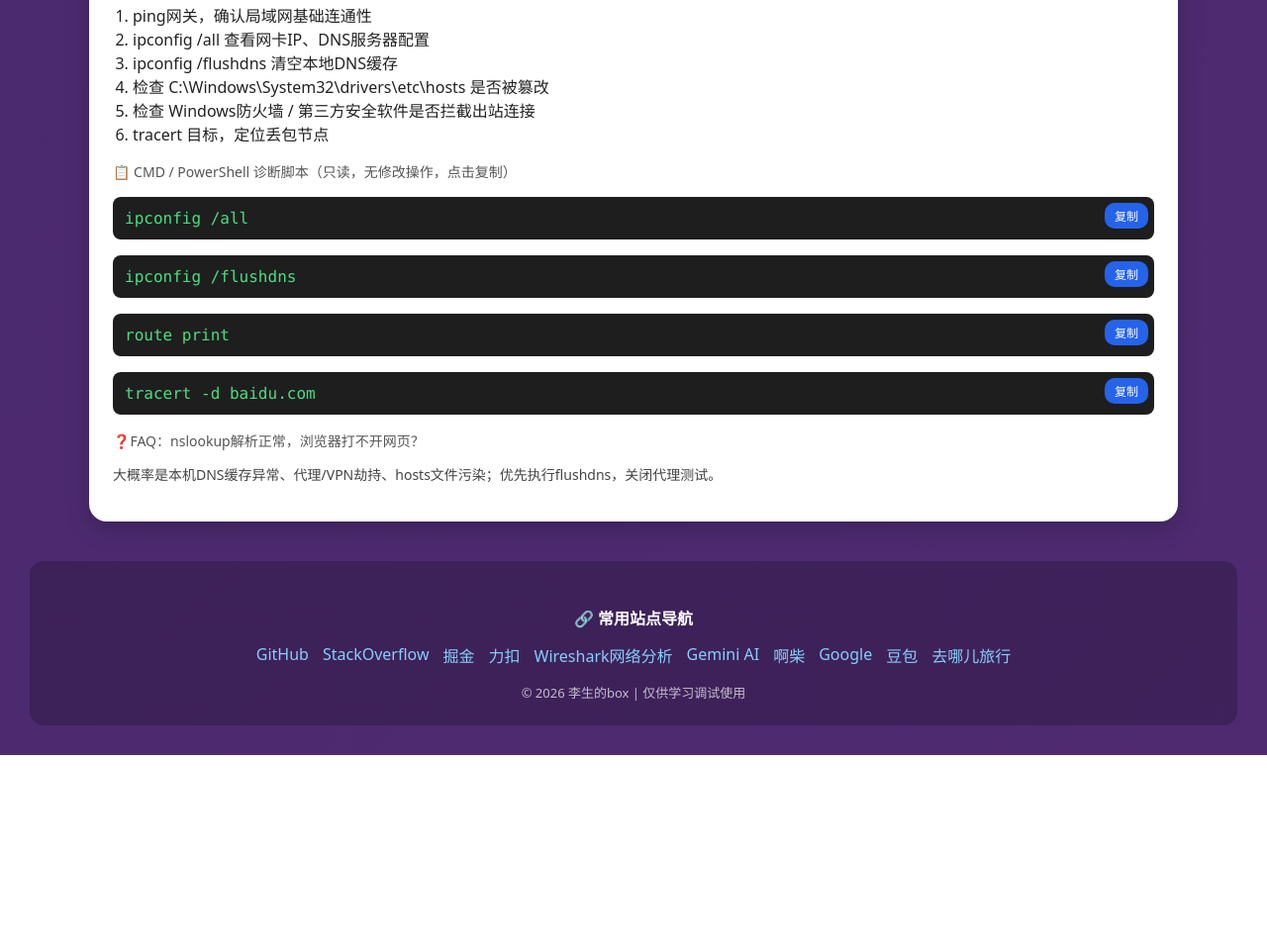
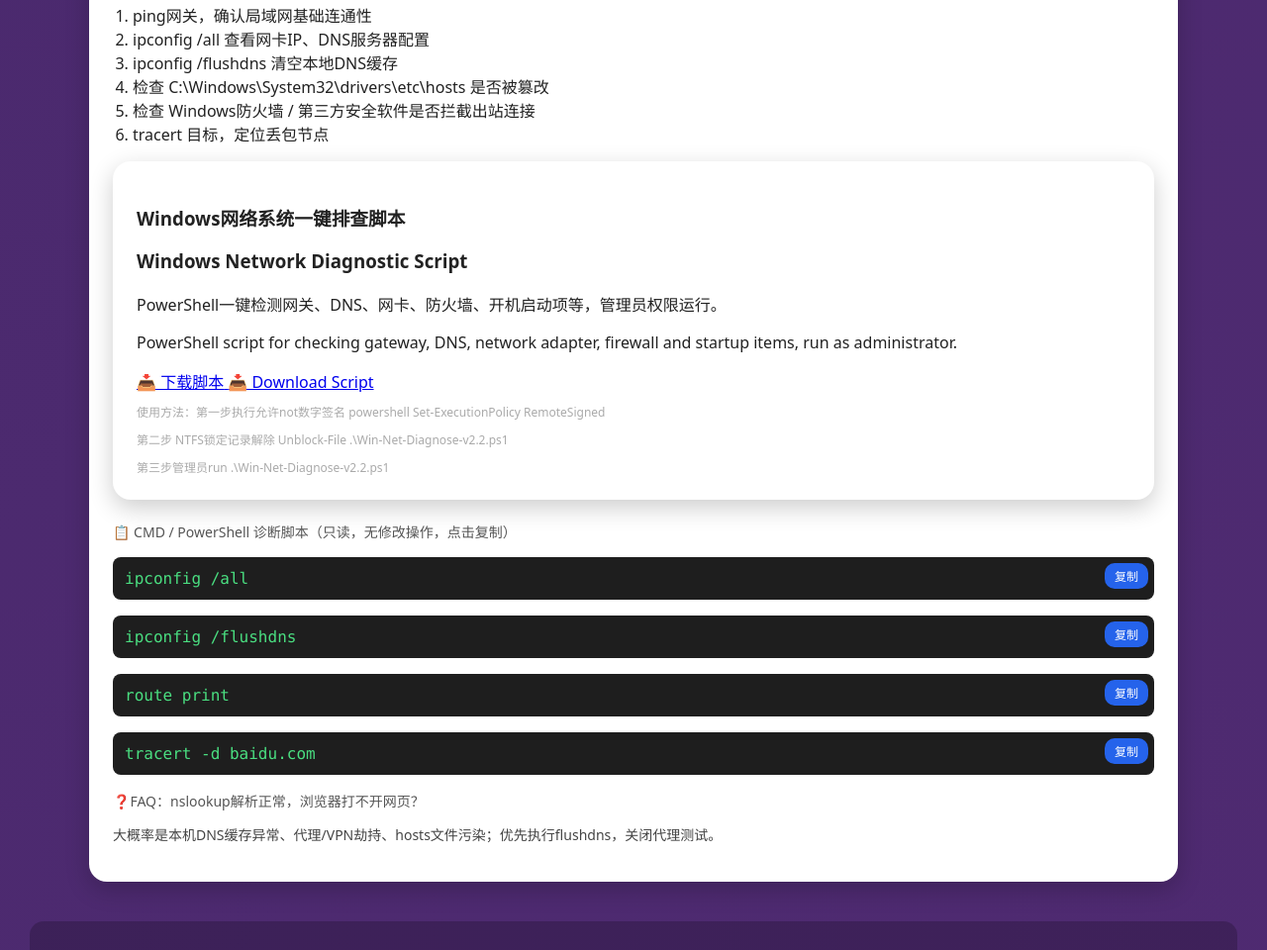
Before and after one commit to Stephengigi/St, a website: page public/index.html in a window 1280 px wide. Shown: the part 2977-3937 px from the top of the page at 99% size. Before the commit the page ends 3740 px from the top, so only its background shows below. Drawn offline with Linux system fonts and the light colour scheme.

Commit message:
增加 一键检测脚本

```diff
--- a/public/index.html
+++ b/public/index.html
@@ -288,6 +288,22 @@
                     <li id="winStep5">检查 Windows防火墙 / 第三方安全软件是否拦截出站连接</li>
                     <li id="winStep6">tracert 目标，定位丢包节点</li>
                 </ol>
+                <div class="card">
+  <h3 data-i18n-zh>Windows网络系统一键排查脚本</h3>
+  <h3 data-i18n-en>Windows Network Diagnostic Script</h3>
+  <p data-i18n-zh>PowerShell一键检测网关、DNS、网卡、防火墙、开机启动项等，管理员权限运行。</p>
+  <p data-i18n-en>PowerShell script for checking gateway, DNS, network adapter, firewall and startup items, run as administrator.</p>
+  <a href="./Win-Net-Diagnose-v2.2.ps1" download="Win-Net-Diagnose-v2.2.ps1" class="download-btn">
+    <span data-i18n-zh>📥 下载脚本</span>
+    <span data-i18n-en>📥 Download Script</span>
+  </a>
+  <div style="margin-top:10px;font-size:12px;color:#aaa;" data-i18n-zh>使用方法：第一步执行允许not数字签名 powershell  Set-ExecutionPolicy RemoteSigned
+</div>
+                                        <div style="margin-top:10px;font-size:12px;color:#aaa;" data-i18n-en>  第二步 NTFS锁定记录解除  Unblock-File .\Win-Net-Diagnose-v2.2.ps1
+                                        </div>
+                                        <div style="margin-top:10px;font-size:12px;color:#aaa;" data-i18n-en> 第三步管理员run  .\Win-Net-Diagnose-v2.2.ps1
+</div>
+</div>
                 <div class="tip-text" id="winCmdTip">📋 CMD / PowerShell 诊断脚本（只读，无修改操作，点击复制）</div>
                 <div class="code-block-wrap">
 <pre class="code-block" data-copy="ipconfig /all">ipconfig /all</pre>
```
Also changed, not shown: 1 other file.
